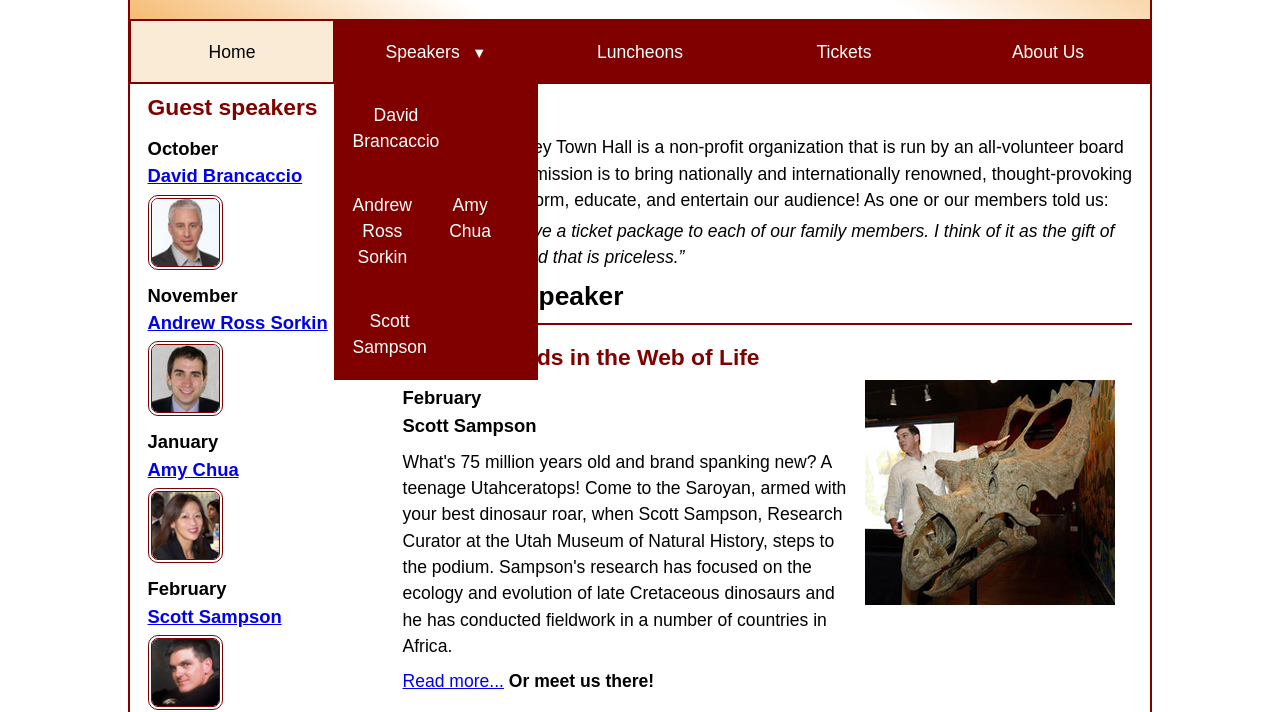
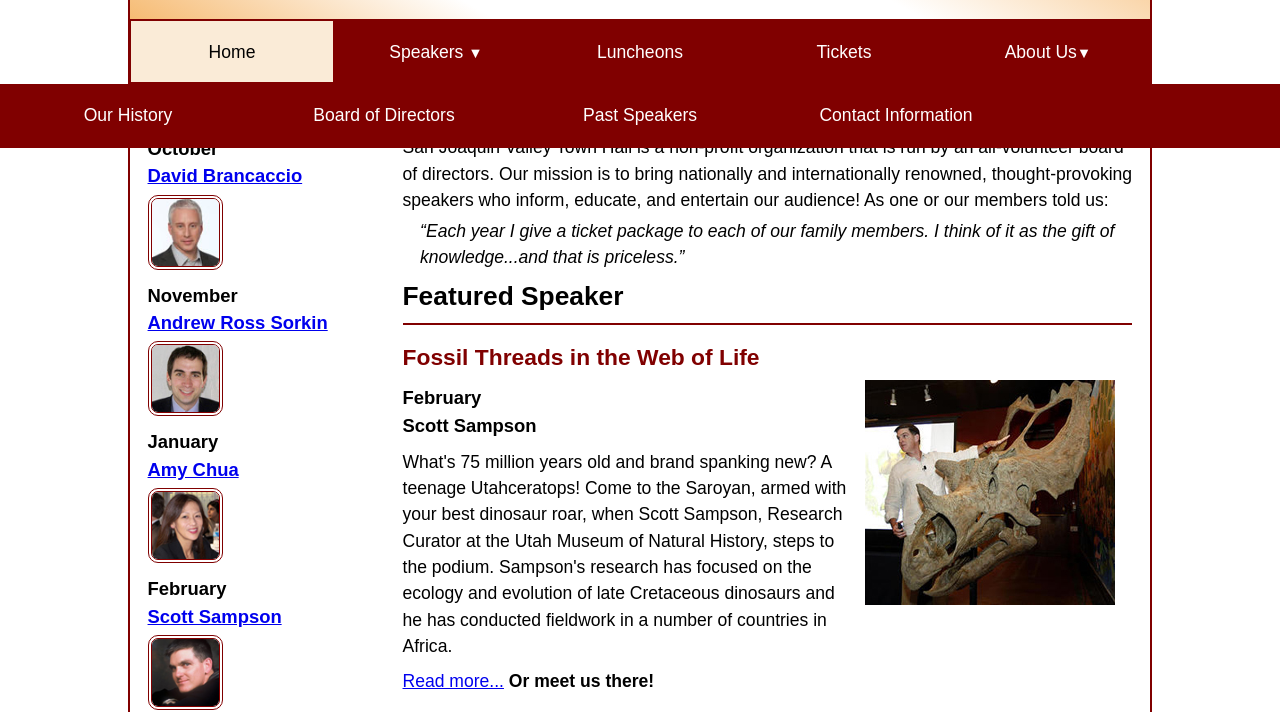
Before and after one commit to TheGhostyBear/ch07exercise1, a plain HTML site: page index.html in a window 1280 px wide. Shown: the part 98-810 px from the top of the page. Drawn offline with Linux system fonts and the light colour scheme.

Commit message:
refactoring

```diff
--- a/index.html
+++ b/index.html
@@ -28,7 +28,15 @@
 				</li>
 			<li><a href="#">Luncheons</a></li>
 			<li><a href="#">Tickets</a></li>
-			<li><a href="#">About Us</a></li>
+				<li>
+					<a href="#">About Us<small>&#9660;</small></a>
+					<ul class="submenu">
+						<li><a href="#">Our History</a></li>
+						<li><a href="#">Board of Directors</a></li>
+						<li><a href="#">Past Speakers</a></li>
+						<li><a href="#">Contact Information</a></li>
+					</ul>
+				</li>
 		</ul>
 	</nav>
 	<body>
--- a/styles/main.css
+++ b/styles/main.css
@@ -100,32 +100,38 @@
 	background-color: var(--midcolor);
 	color: var(--dark-color);
 }
-
 /* Submenu styles */
-.navbar li:has(.submenu) {
+.menu li:has(.submenu) {
     position: relative;
 }
 
-.navbar li:has(.submenu) small {
+.menu li:has(.submenu) small {
     margin-left: 0.5em;
 }
 
-.navbar li:hover .submenu {
+.menu li:hover .submenu {
     display: block;
 }
 
-.navbar > ul {
-    display: flex;
-}
-
 .submenu {
-    display: none;
     position: absolute;
     left: 0;
     right: 0;
     background-color: var(--accent-color);
-    color: var(--light-color);
-    z-index: 1;
+    color: var(--light);
+    display: none;
+}
+
+.submenu > li a {
+    margin: 0 2px 2px;
+}
+
+.menu > li:first-child a {
+    margin-left: 0;
+}
+
+.menu > li:last-child a {
+    margin-right: 0;
 }
 
 main {
```
